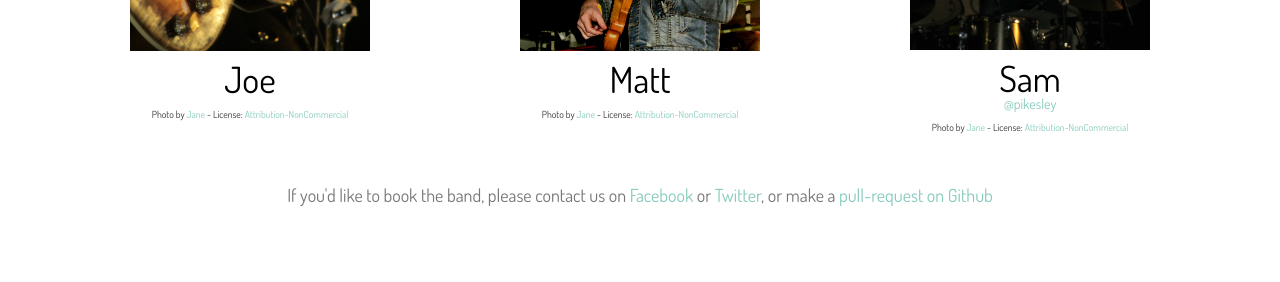
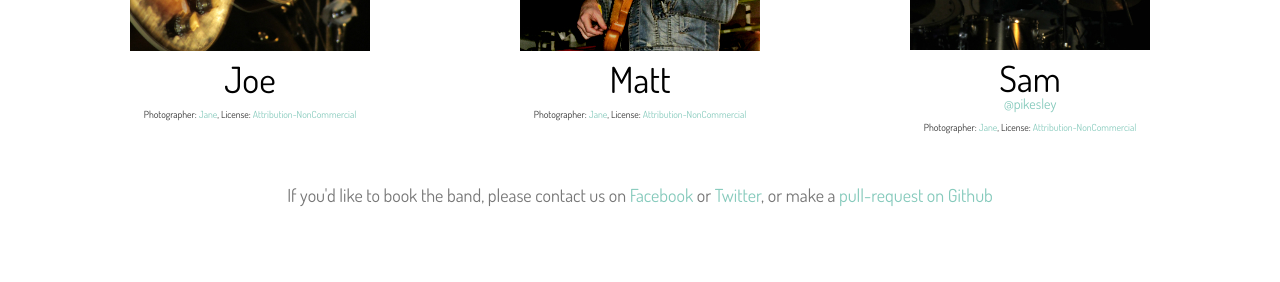
Before and after one commit to rawfunkmaharishi/rawfunkmaharishi.github.io, a Jekyll site: the page built from the-band.html, in a window 1280 px wide. Shown: the part 566-848 px from the top of the page. Built offline with Jekyll 4.4.1, drawn with Linux system fonts in a browser that asks for light colours; nearby versions of some CDN libraries.

Commit message:
Gonna have to be happy with this for now

```diff
--- a/_includes/picture.html
+++ b/_includes/picture.html
@@ -22,10 +22,9 @@
 
     <h3>
       {% if include.photographer %}
-        Photo by
+        Photographer:
         <a href='{{ site.data.photographers[include.photographer].website }}'>
-          {{ include.photographer | capitalize }}
-        </a> -
+          {{ include.photographer | capitalize }}</a>,
       {% endif %}
       License: <a href='{{ include.license_url }}'>{{ include.license }}</a>
     </h3>
```
